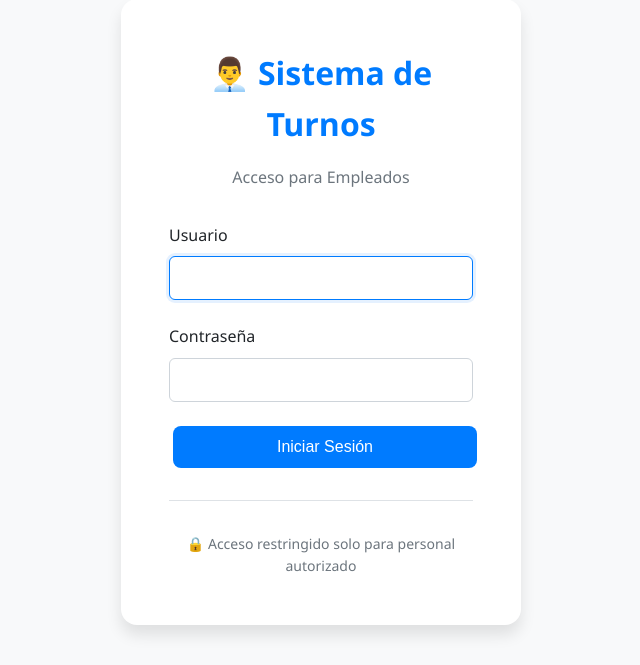
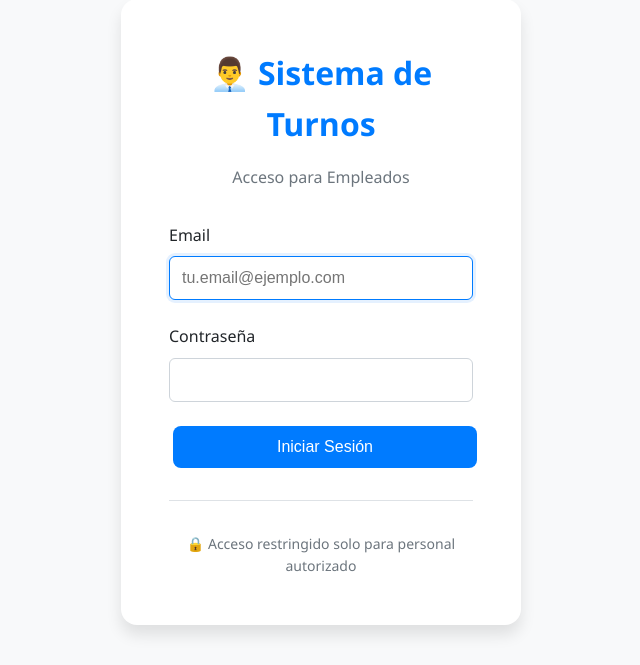
Before and after one commit to afosoriobyp/sistema-turno, a Flask app: page /empleado/login in a window 1280 px wide. Shown: the part 112-777 px from the top of the page, without its empty margins (319-959 px from the left). Run offline with Flask 3, Linux system fonts and the light colour scheme; some libraries are stand-ins or nearby versions.

Commit message:
Fix: Login de empleados usa email del UsuarioSistema vinculado

```diff
--- a/app/routes/empleado_routes.py
+++ b/app/routes/empleado_routes.py
@@ -22,35 +22,44 @@ empleado_bp = Blueprint('empleado', __name__)
 def login():
     """
     Página de inicio de sesión para empleados.
+    Los empleados usan su email (del UsuarioSistema) para hacer login.
     GET: Muestra el formulario de login
     POST: Procesa las credenciales y autentica al empleado
     """
     if request.method == 'POST':
         data = request.get_json() if request.is_json else request.form
 
-        usuario = data.get('usuario', '').strip()
+        email = data.get('usuario', '').strip()  # El campo se llama 'usuario' en el form pero es el email
         password = data.get('password', '')
 
         # Validar campos
-        if not usuario or not password:
+        if not email or not password:
             if request.is_json:
-                return jsonify({'error': 'Usuario y contraseña son requeridos'}), 400
-            flash('Usuario y contraseña son requeridos', 'error')
+                return jsonify({'error': 'Email y contraseña son requeridos'}), 400
+            flash('Email y contraseña son requeridos', 'error')
             return redirect(url_for('empleado.login'))
 
-        # Buscar empleado
-        empleado = Empleado.query.filter_by(usuario=usuario).first()
+        # Buscar usuario del sistema por email (no superadmin, vinculado a empleado)
+        from app.models import UsuarioSistema
+        usuario_sistema = UsuarioSistema.query.filter_by(email=email).first()
 
-        # Verificar credenciales
-        if empleado and empleado.check_password(password) and empleado.activo:
-            login_user(empleado)
+        # Verificar credenciales y que tenga empleado vinculado
+        if usuario_sistema and usuario_sistema.check_password(password) and usuario_sistema.activo:
+            if usuario_sistema.empleado and usuario_sistema.empleado.activo:
+                # Login con el objeto Empleado
+                login_user(usuario_sistema.empleado)
 
-            if request.is_json:
-                return jsonify({
-                    'success': True,
-                    'redirect': url_for('empleado.dashboard')
-                })
-            return redirect(url_for('empleado.dashboard'))
+                if request.is_json:
+                    return jsonify({
+                        'success': True,
+                        'redirect': url_for('empleado.dashboard')
+                    })
+                return redirect(url_for('empleado.dashboard'))
+            else:
+                if request.is_json:
+                    return jsonify({'error': 'Usuario no vinculado a un empleado activo'}), 401
+                flash('Usuario no vinculado a un empleado activo', 'error')
+                return redirect(url_for('empleado.login'))
         else:
             if request.is_json:
                 return jsonify({'error': 'Credenciales inválidas o cuenta inactiva'}), 401
--- a/app/templates/empleado/login.html
+++ b/app/templates/empleado/login.html
@@ -12,9 +12,10 @@
 
         <form id="loginForm" onsubmit="return iniciarSesion(event)">
             <div class="form-group">
-                <label for="usuario">Usuario</label>
-                <input type="text" id="usuario" name="usuario"
-                       class="form-control" required autofocus>
+                <label for="usuario">Email</label>
+                <input type="email" id="usuario" name="usuario"
+                       class="form-control" required autofocus
+                       placeholder="tu.email@ejemplo.com">
             </div>
 
             <div class="form-group">
```
